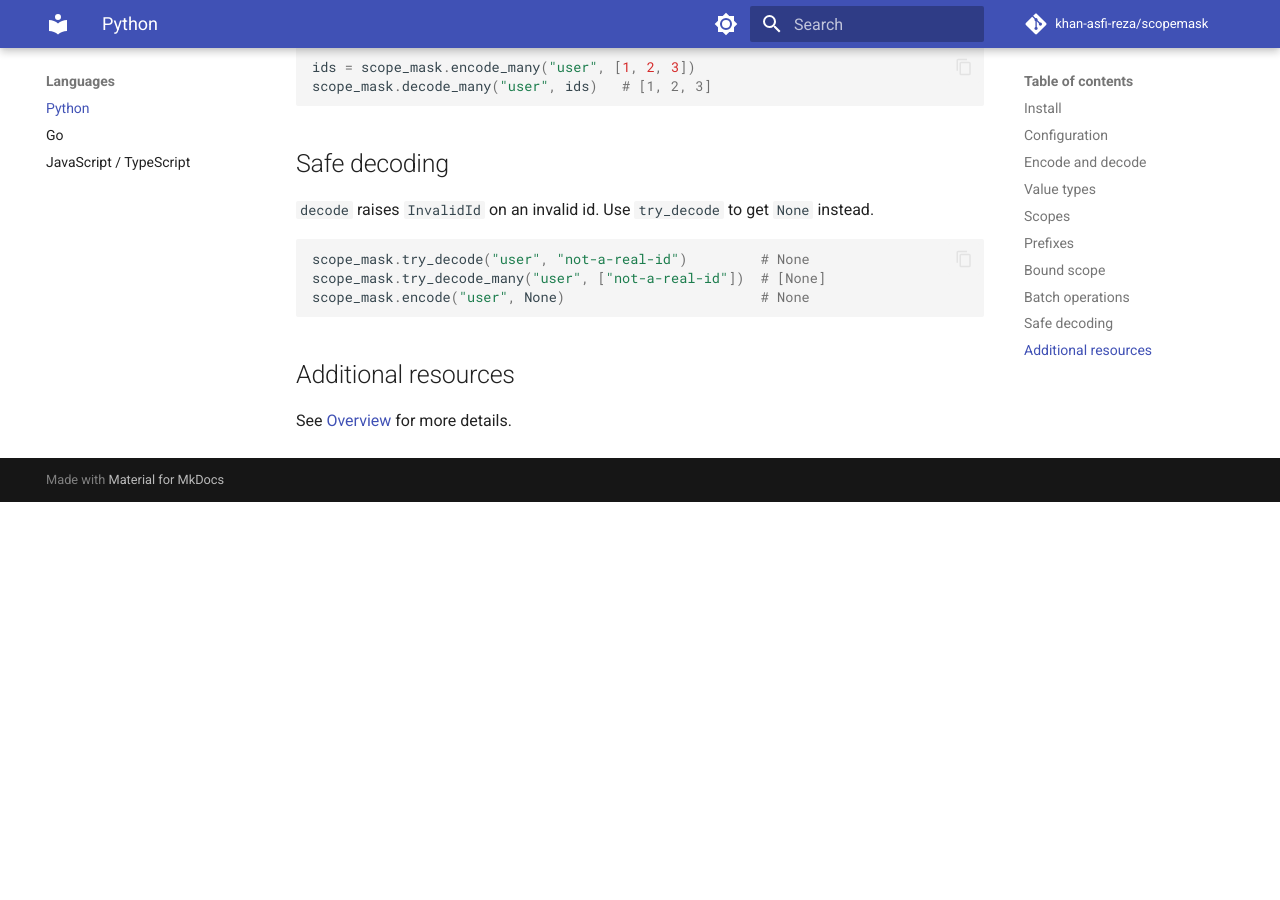
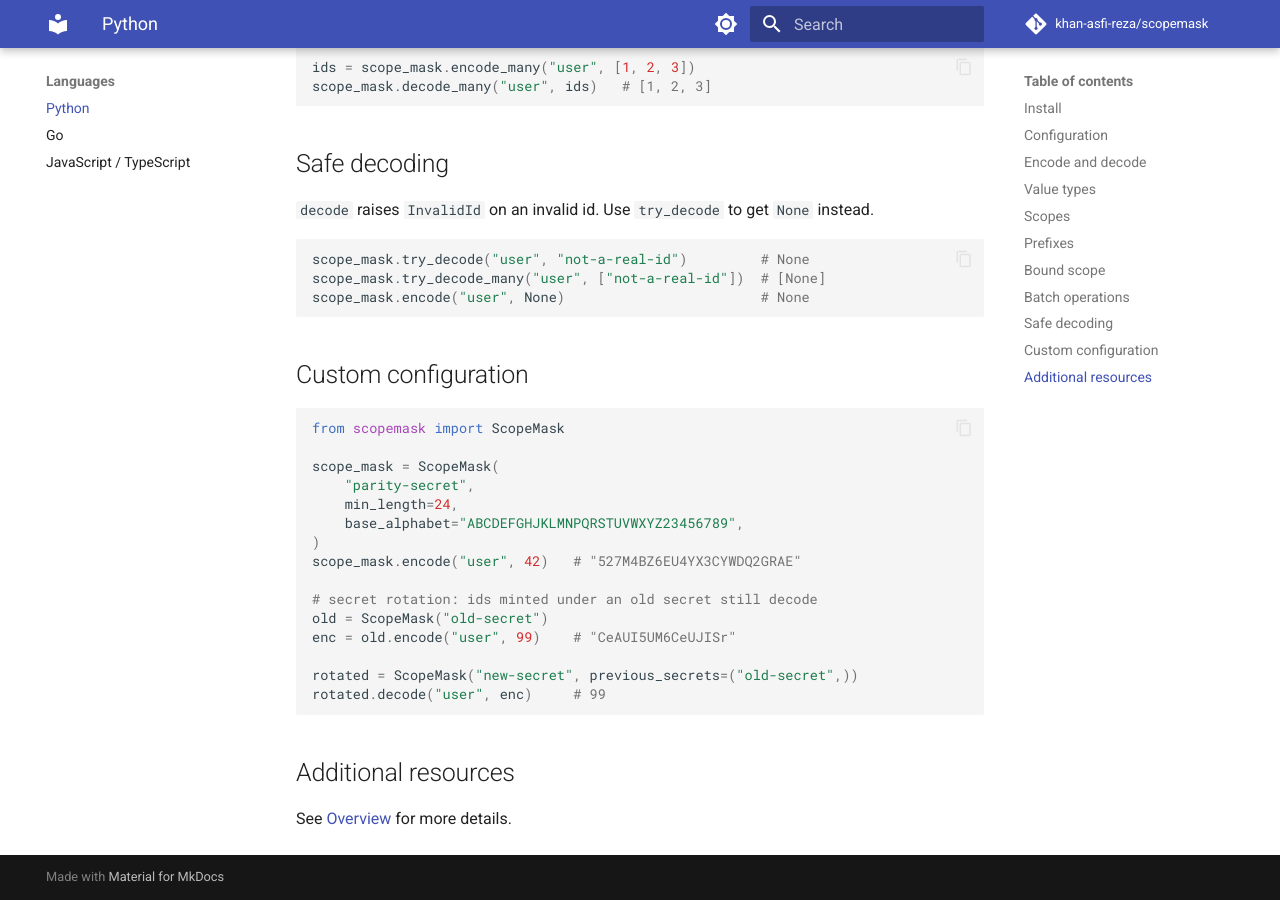
Before and after one commit to khan-asfi-reza/scopemask, an MkDocs documentation site: the page built from docs/python.md, in a window 1280 px wide and 900 px high, scrolled down 2333 px. Built offline with MkDocs 1.6.1 and Material for MkDocs 9.7.7, drawn with Linux system fonts in a browser that asks for light colours; comment, search, counter and statistics services are not loaded; before the commit the page ends 2835 px from its top, so only the background shows below that.

Commit message:
docs|tests: additional docs cleanup and added more tests

````diff
--- a/README.md
+++ b/README.md
@@ -190,6 +190,26 @@ scope_mask.try_decode_many("user", ["not-a-real-id"])  # [None]
 scope_mask.encode("user", None)                        # None
 ```
 
+### Custom configuration
+
+```python
+from scopemask import ScopeMask
+
+scope_mask = ScopeMask(
+    "parity-secret",
+    min_length=24,
+    base_alphabet="ABCDEFGHJKLMNPQRSTUVWXYZ23456789",
+)
+scope_mask.encode("user", 42)   # "527M4BZ6EU4YX3CYWDQ2GRAE"
+
+# secret rotation: ids minted under an old secret still decode
+old = ScopeMask("old-secret")
+enc = old.encode("user", 99)    # "CeAUI5UM6CeUJISr"
+
+rotated = ScopeMask("new-secret", previous_secrets=("old-secret",))
+rotated.decode("user", enc)     # 99
+```
+
 ## JavaScript / TypeScript
 
 Runs in Node, Deno, Bun, and edge runtimes such as Cloudflare Workers and Vercel Edge.
@@ -296,6 +316,25 @@ scopeMask.tryDecodeMany("user", ["not-a-real-id"]);    // [null]
 scopeMask.encode("user", null);                        // null
 ```
 
+### Custom configuration
+
+```ts
+import { ScopeMask } from "scopemask";
+
+const scopeMask = new ScopeMask("parity-secret", {
+  minLength: 24,
+  baseAlphabet: "ABCDEFGHJKLMNPQRSTUVWXYZ23456789",
+});
+scopeMask.encode("user", 42);   // "527M4BZ6EU4YX3CYWDQ2GRAE"
+
+// secret rotation: ids minted under an old secret still decode
+const old = new ScopeMask("old-secret");
+const enc = old.encode("user", 99);   // "CeAUI5UM6CeUJISr"
+
+const rotated = new ScopeMask("new-secret", { previousSecrets: ["old-secret"] });
+rotated.decode("user", enc!);   // 99
+```
+
 ## Golang
 
 ### Install
@@ -398,6 +437,26 @@ v, ok := scopemask.TryDecode[uint64](scopeMask, "user", id, "")
 vals, oks := scopemask.TryDecodeMany[uint64](scopeMask, "user", ids, "")
 ```
 
+### Custom configuration
+
+```go
+import scopemask "github.com/khan-asfi-reza/scopemask/go"
+
+scopeMask, _ := scopemask.New(
+    "parity-secret",
+    scopemask.WithMinLength(24),
+    scopemask.WithBaseAlphabet("ABCDEFGHJKLMNPQRSTUVWXYZ23456789"),
+)
+id, _ := scopemask.Encode(scopeMask, "user", uint64(42), "")   // "527M4BZ6EU4YX3CYWDQ2GRAE"
+
+// secret rotation: ids minted under an old secret still decode
+old, _ := scopemask.New("old-secret")
+enc, _ := scopemask.Encode(old, "user", uint64(99), "")        // "CeAUI5UM6CeUJISr"
+
+rotated, _ := scopemask.New("new-secret", scopemask.WithPreviousSecrets("old-secret"))
+v2, _ := scopemask.Decode[uint64](rotated, "user", enc, "")    // 99
+```
+
 ---
 
 Built on [sqids](https://sqids.org) for the short, reversible encoding.
--- a/go/README.md
+++ b/go/README.md
@@ -103,6 +103,26 @@ vals, oks := scopemask.TryDecodeMany[uint64](scopeMask, "user", ids, "")
 ```
 
 
+## Custom configuration
+
+```go
+import scopemask "github.com/khan-asfi-reza/scopemask/go"
+
+scopeMask, _ := scopemask.New(
+    "parity-secret",
+    scopemask.WithMinLength(24),
+    scopemask.WithBaseAlphabet("ABCDEFGHJKLMNPQRSTUVWXYZ23456789"),
+)
+id, _ := scopemask.Encode(scopeMask, "user", uint64(42), "")   // "527M4BZ6EU4YX3CYWDQ2GRAE"
+
+// secret rotation: ids minted under an old secret still decode
+old, _ := scopemask.New("old-secret")
+enc, _ := scopemask.Encode(old, "user", uint64(99), "")        // "CeAUI5UM6CeUJISr"
+
+rotated, _ := scopemask.New("new-secret", scopemask.WithPreviousSecrets("old-secret"))
+v2, _ := scopemask.Decode[uint64](rotated, "user", enc, "")    // 99
+```
+
 ## Additional resources
 
 See [Overview](https://khan-asfi-reza.github.io/scopemask/#overview) for more details.
--- a/js/README.md
+++ b/js/README.md
@@ -107,6 +107,25 @@ scopeMask.encode("user", null);                        // null
 ```
 
 
+## Custom configuration
+
+```ts
+import { ScopeMask } from "scopemask";
+
+const scopeMask = new ScopeMask("parity-secret", {
+  minLength: 24,
+  baseAlphabet: "ABCDEFGHJKLMNPQRSTUVWXYZ23456789",
+});
+scopeMask.encode("user", 42);   // "527M4BZ6EU4YX3CYWDQ2GRAE"
+
+// secret rotation: ids minted under an old secret still decode
+const old = new ScopeMask("old-secret");
+const enc = old.encode("user", 99);   // "CeAUI5UM6CeUJISr"
+
+const rotated = new ScopeMask("new-secret", { previousSecrets: ["old-secret"] });
+rotated.decode("user", enc!);   // 99
+```
+
 ## Additional resources
 
 See [Overview](https://khan-asfi-reza.github.io/scopemask/#overview) for more details.
--- a/python/README.md
+++ b/python/README.md
@@ -105,6 +105,26 @@ scope_mask.encode("user", None)                        # None
 ```
 
 
+## Custom configuration
+
+```python
+from scopemask import ScopeMask
+
+scope_mask = ScopeMask(
+    "parity-secret",
+    min_length=24,
+    base_alphabet="ABCDEFGHJKLMNPQRSTUVWXYZ23456789",
+)
+scope_mask.encode("user", 42)   # "527M4BZ6EU4YX3CYWDQ2GRAE"
+
+# secret rotation: ids minted under an old secret still decode
+old = ScopeMask("old-secret")
+enc = old.encode("user", 99)    # "CeAUI5UM6CeUJISr"
+
+rotated = ScopeMask("new-secret", previous_secrets=("old-secret",))
+rotated.decode("user", enc)     # 99
+```
+
 ## Additional resources
 
 See [Overview](https://khan-asfi-reza.github.io/scopemask/#overview) for more details.
````
Also changed, not shown: 8 other files.
